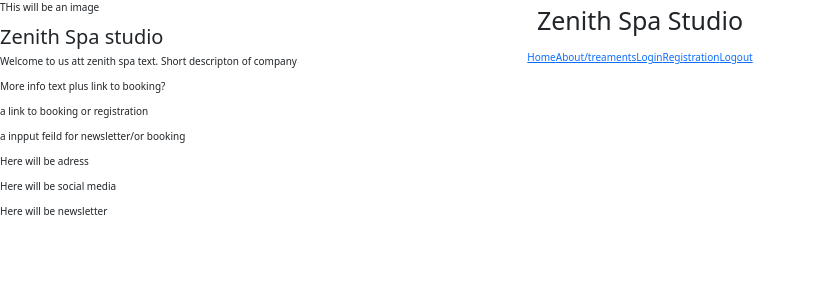
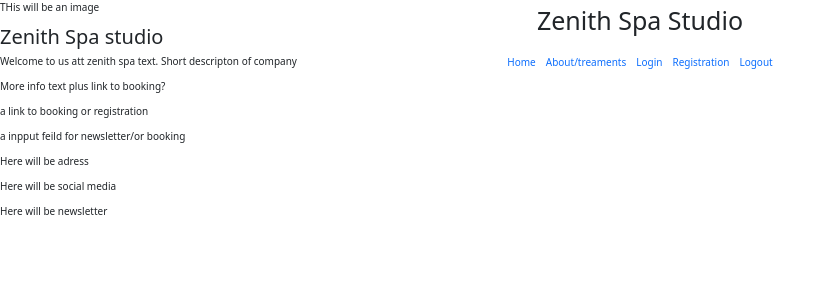
Before and after one commit to Annibor/Zenith-spa-studio, a Django app: page / in a window 1280 px wide. Shown: the top 300 px of the page, without its empty margins (0-836 px from the left). Run offline with Django 5.2, Linux system fonts and the light colour scheme; some libraries are stand-ins or nearby versions.

Commit message:
Add bootrstap style to nav links, added script for bootstrap, add link & script -> fontawsome

```diff
--- a/templates/base.html
+++ b/templates/base.html
@@ -21,9 +21,9 @@
 
     <!--Link to bootstrap -->
     <link
-      href="https://cdn.jsdelivr.net/npm/bootstrap@5.0.1/dist/css/bootstrap.min.css"
+      href="https://cdn.jsdelivr.net/npm/bootstrap@5.0.2/dist/css/bootstrap.min.css"
       rel="stylesheet"
-      integrity="sha384-+0n0xVW2eSR5OomGNYDnhzAbDsOXxcvSN1TPprVMTNDbiYZCxYbOOl7+AMvyTG2x"
+      integrity="sha384-EVSTQN3/azprG1Anm3QDgpJLIm9Nao0Yz1ztcQTwFspd3yD65VohhpuuCOmLASjC"
       crossorigin="anonymous" />
 
     <!-- Custom CSS -->
@@ -33,6 +33,7 @@
     {% block css_files %}{% endblock %}
   </head>
   <body>
+    <!-- HEADER -->
     <header>
       <nav class="navbar navbar-expand-lg fixed-top">
         <div class="container d-flex justify-content-center">
@@ -40,22 +41,30 @@
             <div class="col-12 d-flex justify-content-center mb-3">
               <h1>Zenith Spa Studio</h1>
             </div>
+            <button
+              class="navbar-toggler"
+              type="button"
+              data-mdb-toggle="collapse"
+              aria-label="toggle navigation">
+              <i class="fa-light fa-bars"></i>
+            </button>
+
             <div class="col-12 d-flex justify-content-center">
               <ul class="navbar-nav align-items-center mx-auto">
                 <li class="nav-item">
-                  <a href="#">Home</a>
+                  <a class="nav-link" href="#">Home</a>
                 </li>
                 <li class="nav-item">
-                  <a href="#">About/treaments</a>
+                  <a class="nav-link" href="#">About/treaments</a>
                 </li>
                 <li class="nav-item">
-                  <a href="#">Login</a>
+                  <a class="nav-link" href="#">Login</a>
                 </li>
                 <li class="nav-item">
-                  <a href="#">Registration</a>
+                  <a class="nav-link" href="#">Registration</a>
                 </li>
                 <li class="nav-item">
-                  <a href="#">Logout</a>
+                  <a class="nav-link" href="#">Logout</a>
                 </li>
               </ul>
             </div>
@@ -63,7 +72,9 @@
         </div>
       </nav>
     </header>
+    <!-- MAIN -->
     <main>{% block content %} {% endblock %}</main>
+    <!-- FOOTER -->
     <footer>
       <div class="footer-div">
         <p>Here will be adress</p>
@@ -75,5 +86,14 @@
         <p>Here will be newsletter</p>
       </div>
     </footer>
+    <!-- BOOTSTRAP SCRIPT-->
+    <script
+      src="https://cdn.jsdelivr.net/npm/bootstrap@5.0.2/dist/js/bootstrap.bundle.min.js"
+      integrity="sha384-MrcW6ZMFYlzcLA8Nl+NtUVF0sA7MsXsP1UyJoMp4YLEuNSfAP+JcXn/tWtIaxVXM"
+      crossorigin="anonymous"></script>
+    <!-- FONTAWESOME SCRIPT -->
+    <script
+      src="https://kit.fontawesome.com/c7b8c33d12.js"
+      crossorigin="anonymous"></script>
   </body>
 </html>
```
